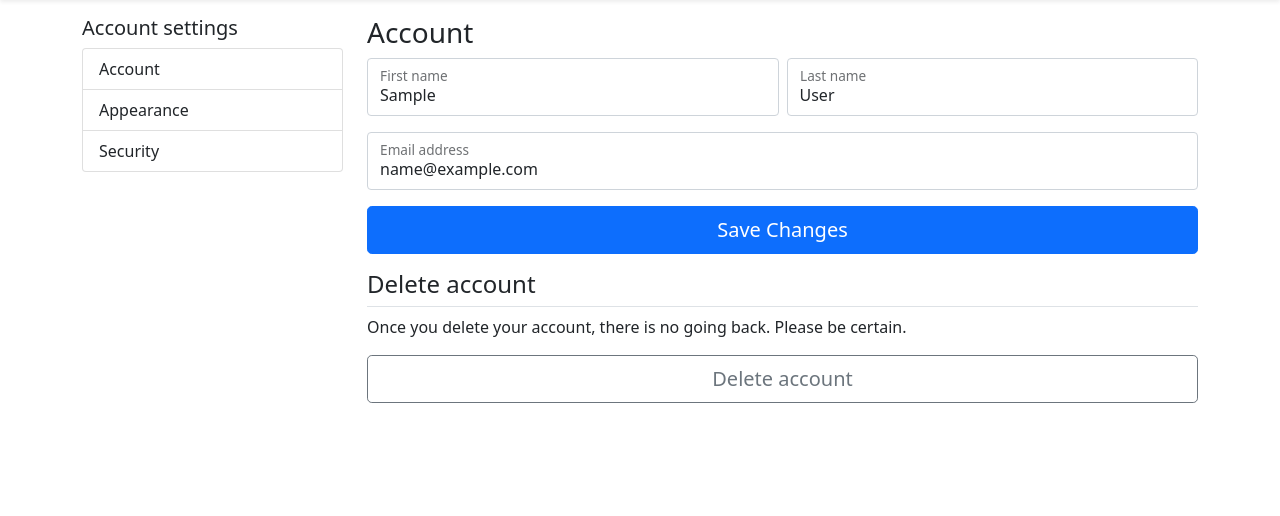
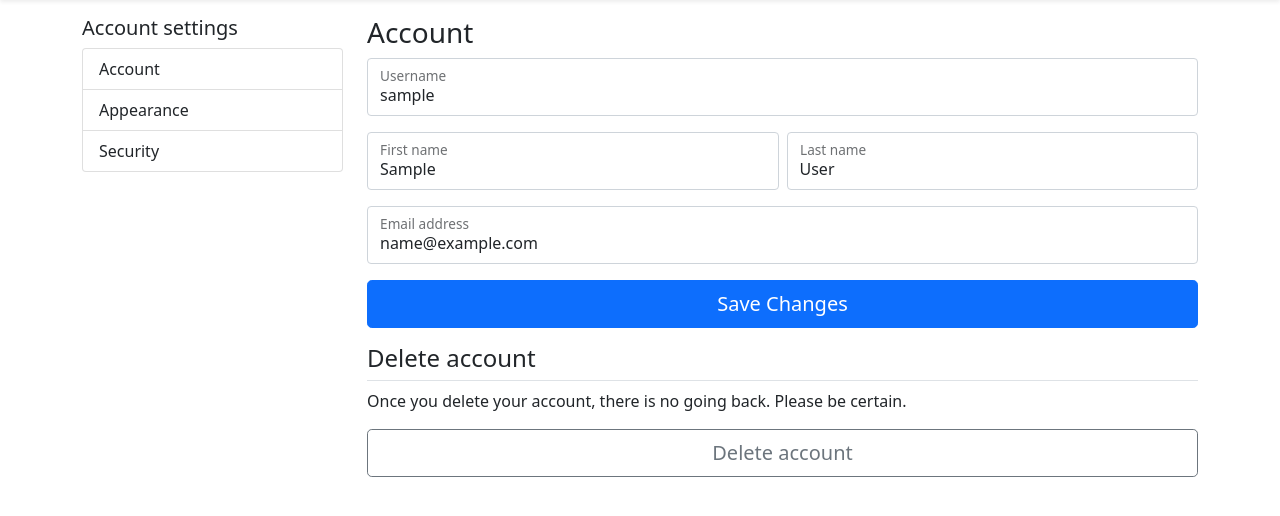
Before and after one commit to SvenKortekaas04/Domum, a Django app: page /settings/account/ in a window 1280 px wide. Shown: the part 54-570 px from the top of the page. Run offline with Django 3.2, Linux system fonts and the light colour scheme; the visitor is signed in with stand-in values (Sample User, id 1).

Commit message:
- Add username field - Use different url for account deletion

```diff
--- a/apps/frontend/templates/users/settings/account.html
+++ b/apps/frontend/templates/users/settings/account.html
@@ -15,6 +15,18 @@
                 {% endfor %}
             </div>
         {% endif %}
+
+        <div class="form-floating mb-3">
+            {% if form.username.errors %}
+                <input type="text" class="form-control is-invalid" name="{{ form.username.name }}" id="{{ form.username.id_for_label }}" maxlength="{{ form.username.field.max_length }}" placeholder="name@example.com" value="{{ form.username.value }}" required>
+                <div class="invalid-feedback">
+                    {{ form.username.errors }}
+                </div>
+            {% else %}
+                <input type="text" class="form-control" name="{{ form.username.name }}" id="{{ form.username.id_for_label }}" maxlength="{{ form.username.field.max_length }}" placeholder="name@example.com" value="{{ form.username.value }}" required>
+            {% endif %}
+            <label for="{{ form.username.id_for_label }}">Username</label>
+        </div>
         <div class="row g-md-2">
             <div class="col-md">
                 <div class="form-floating mb-3">
@@ -63,6 +75,6 @@
     <h4 class="pb-2 border-bottom">Delete account</h4>
     <p>Once you delete your account, there is no going back. Please be certain.</p>
     <div class="d-grid gap-2">
-        <button type="button" class="btn btn-outline-secondary btn-lg" onclick="makeRequest(url='{{ api_users_user }}', method='DELETE').then(document.location.href = '{{ users_login }}');">Delete account</button>
+        <a class="btn btn-outline-secondary btn-lg" href="{% url 'users_account_delete' %}" role="button">Delete account</a>
     </div>
 {% endblock settings %}
```
